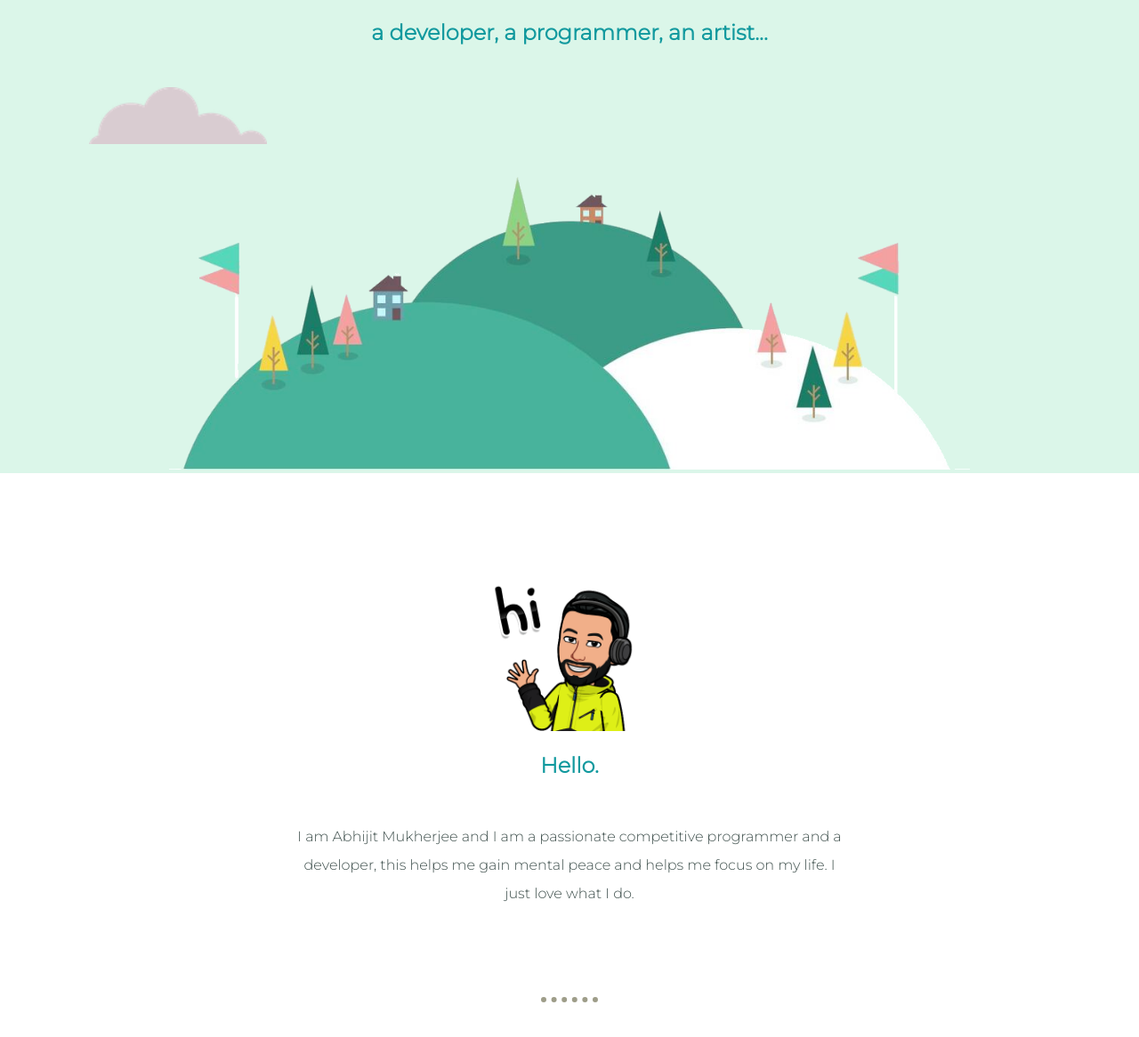
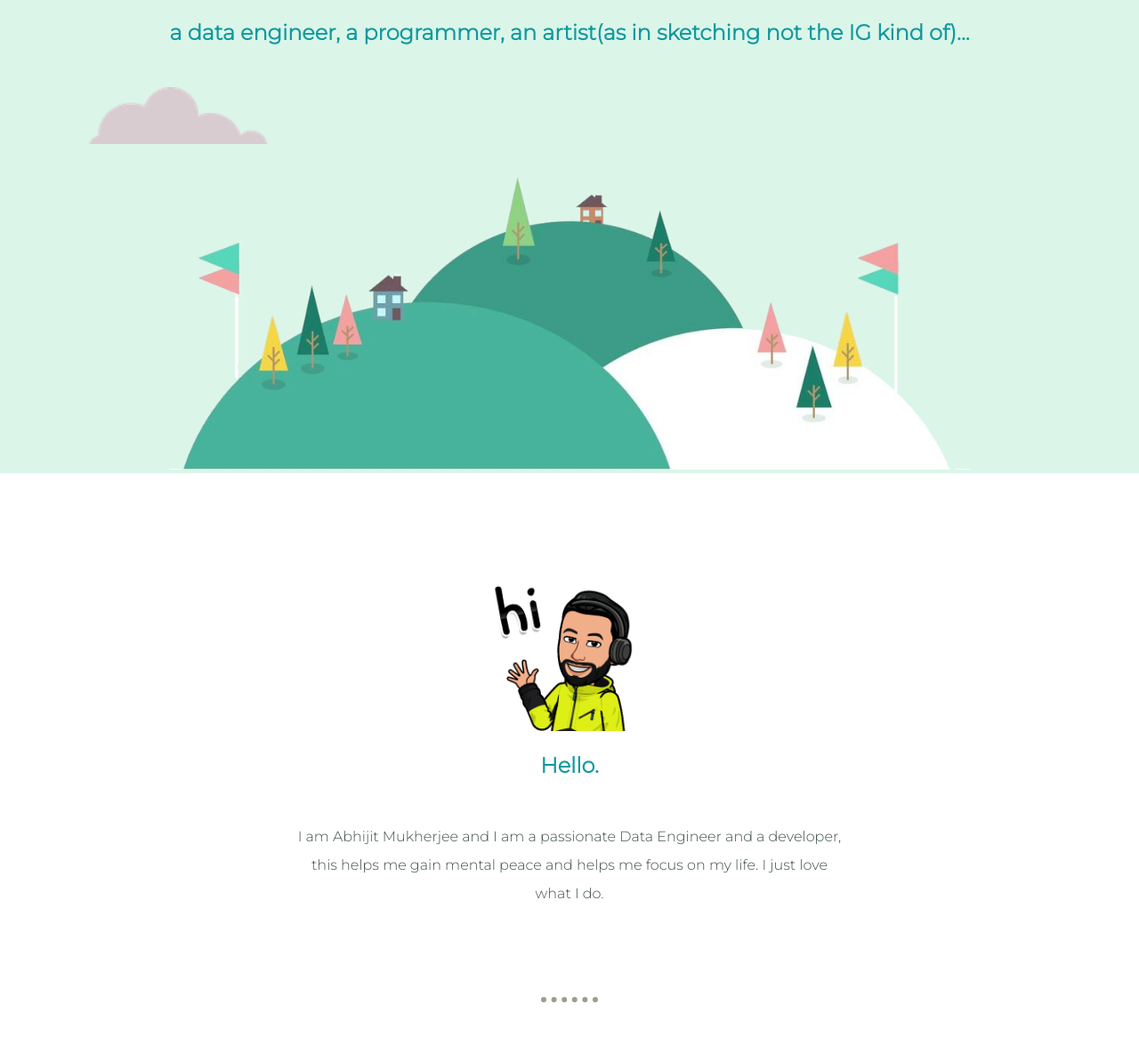
Before and after one commit to Francis070/My-Site, a plain HTML site: page index.html in a window 1280 px wide. Shown: the part 358-1524 px from the top of the page at 89% size. Drawn offline with Linux system fonts and the light colour scheme.

Commit message:
changes made considering Data Engineer

```diff
--- a/index.html
+++ b/index.html
@@ -3,7 +3,7 @@
 
 <head>
   <meta charset="utf-8">
-  <title>Abhijit Mukherjee - developer and programmer - About</title>
+  <title>Abhijit Mukherjee</title>
   <link rel="stylesheet" href="css/style.css">
   <link rel="icon" href="favicon.ico">
   <!-- <link rel="stylesheet" href="/css/master.css"> -->
@@ -16,7 +16,7 @@
     <!-- <img class="hi2" src="images/hi2.png" alt="hi"> -->
     <img class="top-cl" src="images/cloud-mirror.png" alt="cloud">
     <h1>I'm Abhijit</h1>
-    <h2 class="dev">a developer, a programmer, an artist...</h2>
+    <h2 class="dev">a data engineer, a programmer, an artist(as in sketching not the IG kind of)...</h2>
     <img class="para" src="images/para1.png" alt="paragliding">
     <img class="bot-cl" src="images/cloud.png" alt="cloud">
     <img class="hill" src="images/hill.png" alt="mountain">
@@ -27,7 +27,7 @@
     <div class="profile">
       <img class="hello" src="images/hello.png" alt="pic of mine">
       <h2>Hello.</h2>
-      <p class="intro" >I am Abhijit Mukherjee and I am a passionate competitive programmer and a developer, this helps me gain mental peace and helps me focus on my life.
+      <p class="intro" >I am Abhijit Mukherjee and I am a passionate Data Engineer and a developer, this helps me gain mental peace and helps me focus on my life.
       I just love what I do.</p>
     </div>
     <hr>
```
